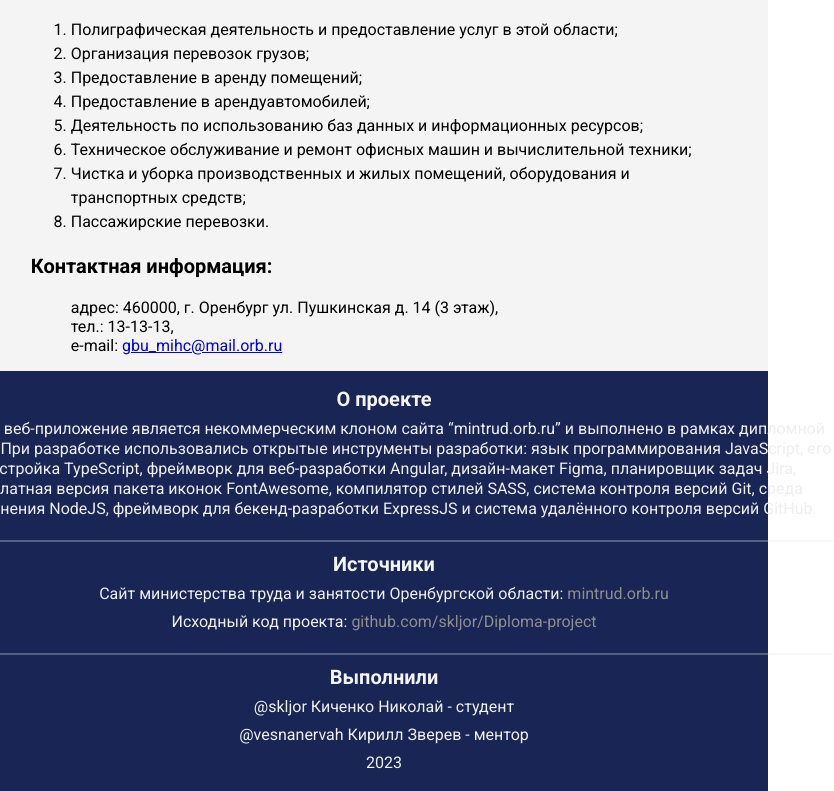
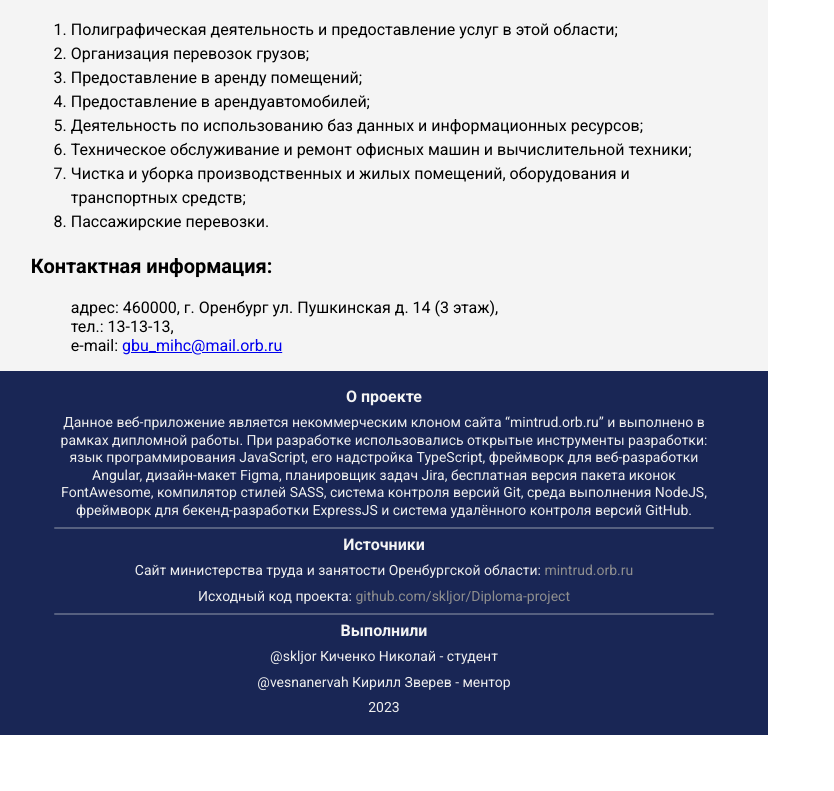
Before and after one commit to skljor/Diploma-project, an Angular app in the folder client/: page /about in a window 768 px wide. Shown: the part 996-1787 px from the top of the page, 834 px wide, since content can reach past the window. After the commit the page ends 1731 px from the top, so only its background shows below. Built offline with nearby package versions, Linux system fonts and the light colour scheme.

Commit message:
feat: adaptive footer (#35)

```diff
--- a/client/angular.json
+++ b/client/angular.json
@@ -39,13 +39,13 @@
               "budgets": [
                 {
                   "type": "initial",
-                  "maximumWarning": "500kb",
-                  "maximumError": "1mb"
+                  "maximumWarning": "1mb",
+                  "maximumError": "2mb"
                 },
                 {
                   "type": "anyComponentStyle",
-                  "maximumWarning": "2kb",
-                  "maximumError": "4kb"
+                  "maximumWarning": "4kb",
+                  "maximumError": "8kb"
                 }
               ],
               "outputHashing": "all"
--- a/client/src/app/footer/footer.component.scss
+++ b/client/src/app/footer/footer.component.scss
@@ -15,6 +15,9 @@
     text-align: center;
     margin: 6px 0px 0px;
     color: $white-l;
+    @media (max-width: 768px) {
+      font-size: 16px;
+    }
   }
 
   .footer__p {
@@ -24,6 +27,13 @@
     margin: 8px 0px;
     padding: 0px;
     line-height: 125%;
+    @media (min-width: 769px) and (max-width: 980px) {
+      max-width: 620px;
+    }
+    @media (max-width: 768px) {
+      max-width: 86vw;
+      font-size: 14px;
+    }
   }
 
   .footer__link {
@@ -41,6 +51,14 @@
     width: 900px;
     margin: 0px;
     padding: 0px;
+    display: flex;
+    @media (min-width: 768px) and (max-width: 980px) {
+      margin: 0px auto;
+      width: 620px;
+    }
+    @media (max-width: 768px) {
+      width: 86vw;
+    }
   }
 
   .footer__line {
```
Also changed, not shown: 3 other files (tests, documents, lock files or other folders).
